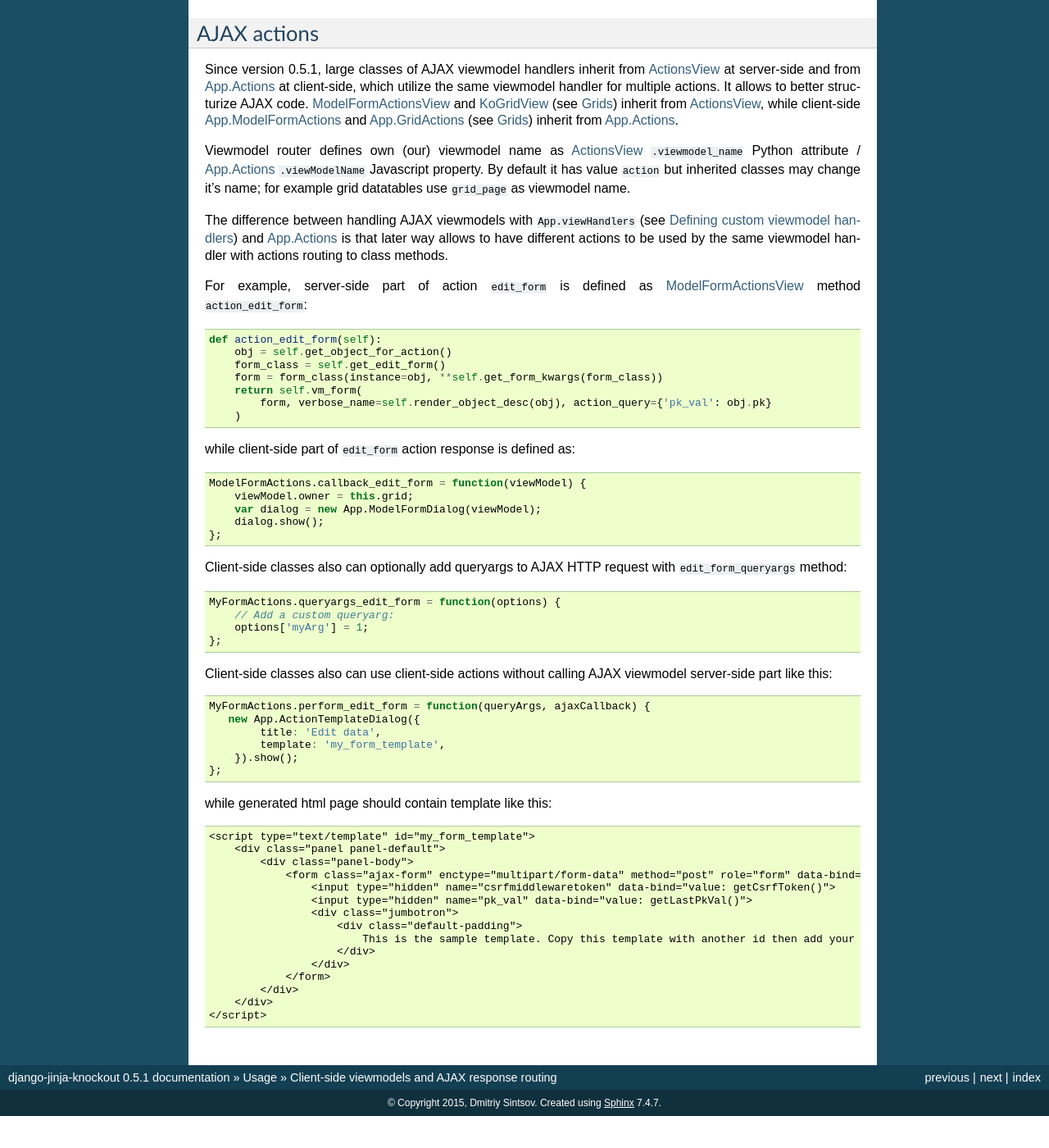
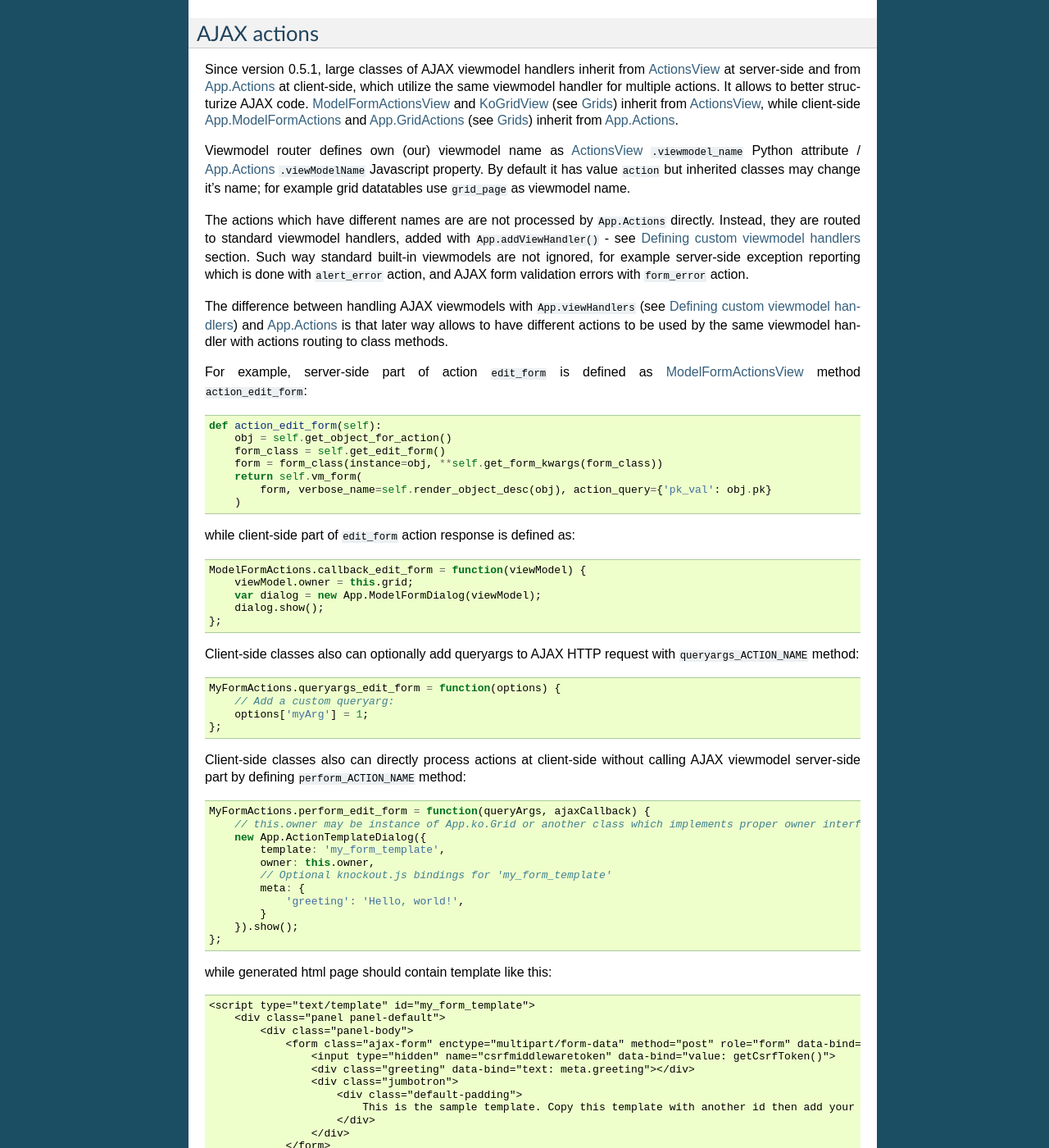
Before and after one commit to Dmitri-Sintsov/django-jinja-knockout, a Sphinx documentation site: the page built from docs/viewmodels.rst, in a window 1280 px wide and 1400 px high, scrolled down 6815 px. Shown: the whole window at 82% size. Built offline with Sphinx 7.4.7, drawn with Linux system fonts in a browser that asks for light colours; before the commit the page ends 8176 px from its top, so only the background shows below that.

Commit message:
Updated AJAX actions documentation for version 0.5.1.

```diff
--- a/docs/viewmodels.rst
+++ b/docs/viewmodels.rst
@@ -409,6 +409,11 @@ Viewmodel router defines own (our) viewmodel name as `ActionsView`_ ``.viewmodel
 `App.Actions`_ ``.viewModelName`` Javascript property. By default it has value ``action`` but inherited classes may
 change it's name; for example grid datatables use ``grid_page`` as viewmodel name.
 
+The actions which have different names are are not processed by ``App.Actions`` directly. Instead, they are routed to
+standard viewmodel handlers, added with ``App.addViewHandler()`` - see `Defining custom viewmodel handlers`_ section.
+Such way standard built-in viewmodels are not ignored, for example server-side exception reporting which is done with
+``alert_error`` action, and AJAX form validation errors with ``form_error`` action.
+
 .. highlight:: python
 
 The difference between handling AJAX viewmodels with ``App.viewHandlers`` (see `Defining custom viewmodel handlers`_)
@@ -436,19 +441,25 @@ while client-side part of ``edit_form`` action response is defined as::
         dialog.show();
     };
 
-Client-side classes also can optionally add queryargs to AJAX HTTP request with ``edit_form_queryargs`` method::
+Client-side classes also can optionally add queryargs to AJAX HTTP request with ``queryargs_ACTION_NAME`` method::
 
     MyFormActions.queryargs_edit_form = function(options) {
         // Add a custom queryarg:
         options['myArg'] = 1;
     };
 
-Client-side classes also can use client-side actions without calling AJAX viewmodel server-side part like this::
+Client-side classes also can directly process actions at client-side without calling AJAX viewmodel server-side part
+by defining ``perform_ACTION_NAME`` method::
 
     MyFormActions.perform_edit_form = function(queryArgs, ajaxCallback) {
-       new App.ActionTemplateDialog({
-            title: 'Edit data',
+        // this.owner may be instance of App.ko.Grid or another class which implements proper owner interface.
+        new App.ActionTemplateDialog({
             template: 'my_form_template',
+            owner: this.owner,
+            // Optional knockout.js bindings for 'my_form_template'
+            meta: {
+                'greeting': 'Hello, world!',
+            }
         }).show();
     };
 
@@ -461,7 +472,7 @@ while generated html page should contain template like this::
             <div class="panel-body">
                 <form class="ajax-form" enctype="multipart/form-data" method="post" role="form" data-bind="attr: {'data-url': actions.getLastActionUrl()}">
                     <input type="hidden" name="csrfmiddlewaretoken" data-bind="value: getCsrfToken()">
-                    <input type="hidden" name="pk_val" data-bind="value: getLastPkVal()">
+                    <div class="greeting" data-bind="text: meta.greeting"></div>
                     <div class="jumbotron">
                         <div class="default-padding">
                             This is the sample template. Copy this template with another id then add your MVVM fields here.
```
